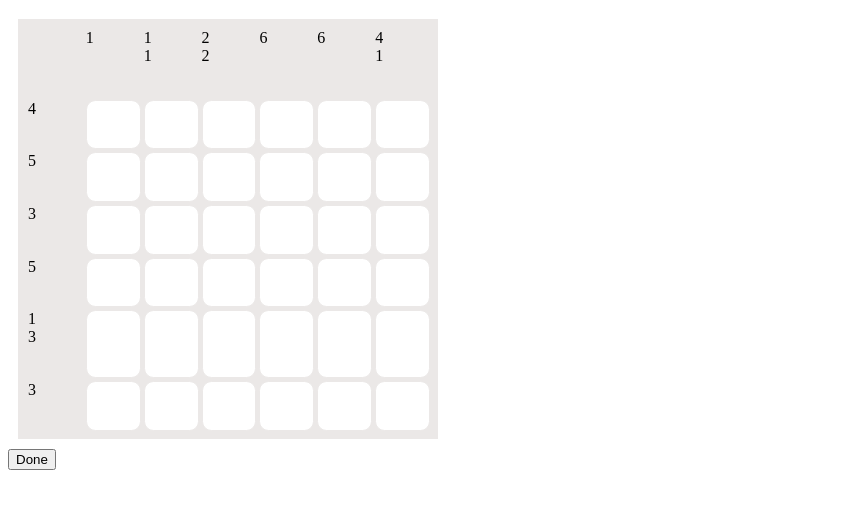
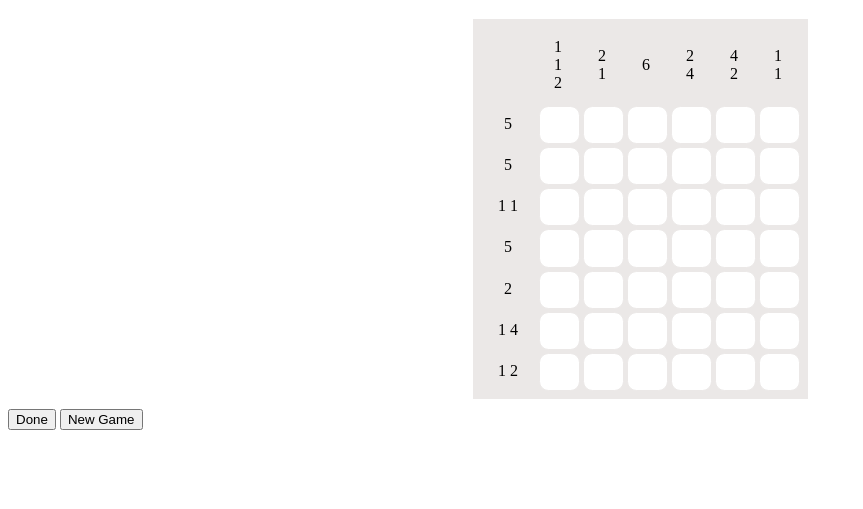
Before and after one commit to amrutha-b-nair/nonogram, a website: page index.html in a window 1280 px wide. Shown: the part 61-570 px from the top of the page, without its empty margins (0-863 px from the left). Drawn offline with Linux system fonts and the light colour scheme.

Commit message:
Grid-size

```diff
--- a/index.html
+++ b/index.html
@@ -12,6 +12,7 @@
     <div class="game-container">
       <div id="gameGrid" class="game-grid"></div>
       <button id="submitBtn">Done</button>
+      <button id="newGame">New Game</button>
       <div id="modal" class="modal">
         <div class="modal-content">
           <h2>You Won!</h2>
--- a/script.js
+++ b/script.js
@@ -7,8 +7,14 @@ function emptyGrid(rows, cols) {
 }
 
 function getHeadings(grid, column) {
-  let rows = grid.length;
-  let cols = grid[0].length;
+  let rows, cols;
+  if (column === 1) {
+    rows = grid.length;
+    cols = grid[0].length;
+  } else {
+    cols = grid.length;
+    rows = grid[0].length;
+  }
   let hints = [];
   for (let j = 0; j < cols; j++) {
       let hint = [];
@@ -97,6 +103,7 @@ function checkSolution(solutionGrid, columnHeadings, rowHeadings) {
   const colSolution = getHeadings(solutionGrid, 1);
   const rowSolution = getHeadings(solutionGrid, 0);
   console.log(colSolution, columnHeadings);
+  console.log(rowSolution, rowHeadings);
   if (compareHints(colSolution, columnHeadings) && compareHints(rowSolution, rowHeadings)) {
     return true;
   }
@@ -113,6 +120,8 @@ function hideModal() {
   document.querySelector('.game-grid').style.filter = 'none';
 }
 
+
+
 document.addEventListener('DOMContentLoaded', function() {
 
   const gameGrid = document.getElementById('gameGrid');
@@ -120,20 +129,26 @@ document.addEventListener('DOMContentLoaded', function() {
   const submitBtn = document.getElementById('submitBtn');
   const modal = document.getElementById('modal');
   const playAgainBtn = document.getElementById('playAgainBtn');
+  const newGameBtn = document.getElementById('newGame');
 
-  let nrows = 6;
+  let nrows = 7;
   let ncols = 6;
   let celltot = nrows * ncols;
 
+  let width = (ncols+1)*45;
+  let height = (nrows+1)*45;
 
+  gridContainer.style.display = 'grid';
+  gridContainer.style.gridTemplateRows = `repeat(${nrows} + 1, 1fr)`;
+  gridContainer.style.gridTemplateColumns = `repeat(${ncols} + 1, 1fr)`;
+  gridContainer.style.width = `${width}px`;
+  gridContainer.style.height = `${height}px`;
 
   function createRowHeading(rowNumbers, rowIndex) {
     const rowHeading = document.createElement('div');
     rowHeading.classList.add('row-heading');
     rowNumbers.forEach(number => {
-      const numberElement = document.createElement('div');
-      numberElement.textContent = number;
-      rowHeading.appendChild(numberElement);
+      rowHeading.innerHTML += (" " + String(number));
     });
     rowHeading.style.gridRow = rowIndex ;
     rowHeading.style.gridColumn = 1;
@@ -155,10 +170,6 @@ document.addEventListener('DOMContentLoaded', function() {
     });
   }
 
-  gridContainer.style.display = 'grid';
-  gridContainer.style.gridTemplateRows = `repeat(${nrows} + 1, 1fr)`;
-  gridContainer.style.gridTemplateColumns = `repeat(${ncols} + 1, 1fr)`;
-
   const {grid, rowHeadings} = generateGame(nrows, ncols);
   const columnHeadings = getHeadings(grid, 1);
 
@@ -178,7 +189,7 @@ document.addEventListener('DOMContentLoaded', function() {
     gridContainer.appendChild(cell);
     }
     column += 1;
-    if (column === nrows + 2) {
+    if (column === ncols + 2) {
       row += 1;
       column = 1;
     }
@@ -212,5 +223,10 @@ document.addEventListener('DOMContentLoaded', function() {
   });
   playAgainBtn.addEventListener('click', function() {
     hideModal();
+    window.location.reload();
   });
+
+  newGameBtn.addEventListener('click', function() {
+    window.location.reload();
 });
+});
--- a/styles.css
+++ b/styles.css
@@ -12,9 +12,7 @@
     gap: 5px;
     background-color: var(--platinum) ;
     padding: 10px;
-    height: 400px;
-    width: 400px;
-    margin: 10px;
+    margin: 10px auto;
 }
 
 .cell {
@@ -52,3 +50,8 @@ left: 50%;
 transform: translate(-50%, -50%);
 z-index: 10000;
 }
+
+.row-heading, .column-heading{
+    text-align: center;
+    margin: auto;
+}
```
